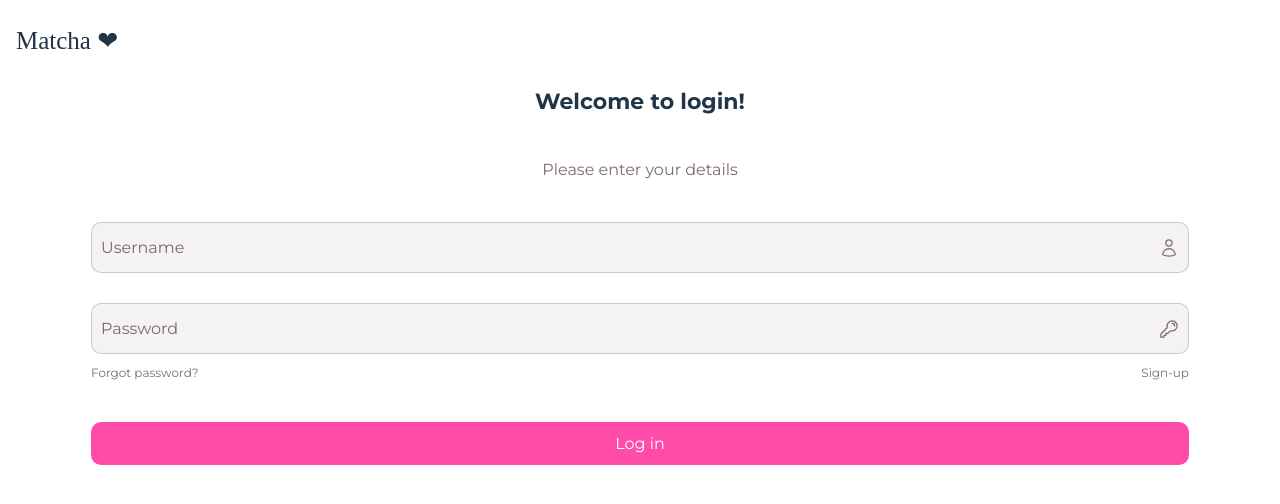
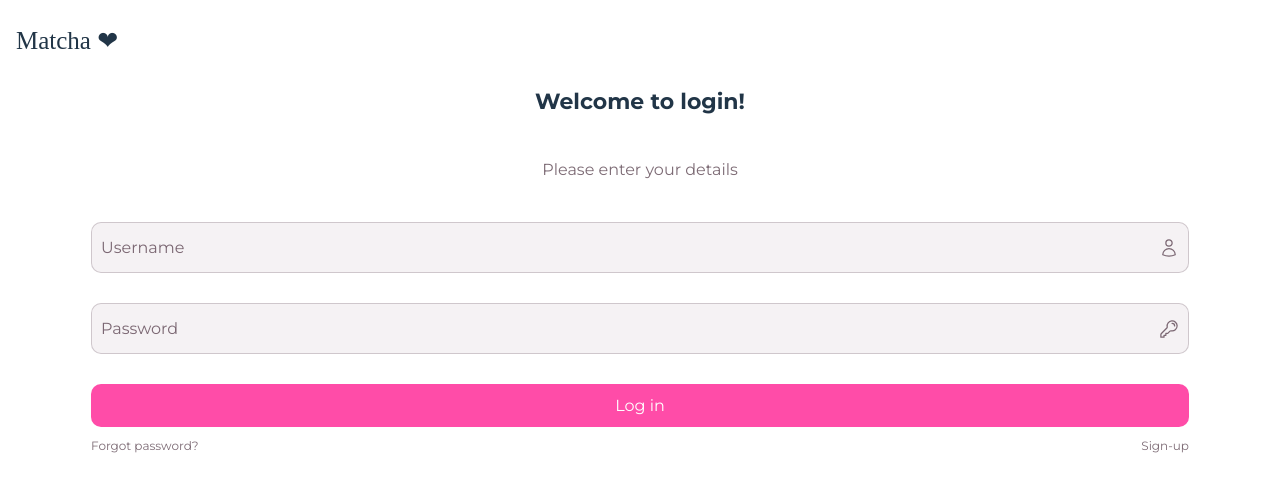
Before and after one commit to Agachet69/matcha, a React (Vite) app in the folder frontend/: page /login in a window 1280 px wide. Shown: the top 504 px of the page. Built offline with nearby package versions, Linux system fonts and the light colour scheme; a web font is replaced by a local one.

Commit message:
Page Login finish

```diff
--- a/frontend/src/pages/Login.jsx
+++ /dev/null
@@ -1,69 +0,0 @@
-import { useState } from "react";
-import { useDispatch, useSelector } from "react-redux";
-import { isAuth, selectAuth } from "../store/slices/authSlice";
-import { useNavigate } from "react-router-dom";
-import "../styles/login.css";
-import { KeyIcon, UserIcon } from "../components/icons/Icons";
-
-const Login = () => {
-    const [username, setUsername] = useState("");
-    const [password, setPassword] = useState("");
-
-    const dispatch = useDispatch();
-    const navigate = useNavigate();
-    const auth = useSelector(selectAuth);
-
-    function tryLog() {
-        console.log(auth);
-        dispatch(isAuth(true));
-        console.log(auth);
-
-        console.log(name);
-        console.log(password);
-        navigate("/profil");
-    }
-
-    return (
-        <div className="loginContainer">
-            <main>
-                <h3> Welcome to login! </h3>
-                <p> Please enter your details </p>
-                <section>
-                    <form>
-                        <div className="loginInput">
-                            <input
-                                type="text"
-                                placeholder=" "
-                                onChange={(e) => setUsername(e.currentTarget.value)}
-                                value={username}
-                            />
-                            <label> Username </label>
-                            <div className="icon">
-                                <UserIcon />
-                            </div>
-                        </div>
-                        <div className="loginInput">
-                            <input
-                                type="password"
-                                placeholder=" "
-                                onChange={(e) => setPassword(e.currentTarget.value)}
-                                value={password}
-                            />
-                            <label> Password</label>
-                            <div className="icon">
-                                <KeyIcon />
-                            </div>
-                        </div>
-                    </form>
-                    <div className="bottomForm">
-                        <p> Forgot password? </p>
-                        <p onClick={() => navigate('/register')}> Sign-up </p>
-                    </div>
-                </section>
-                <button className="loginButton" onClick={tryLog}> Log in </button>
-            </main>
-        </div>
-    );
-};
-
-export default Login;
--- /dev/null
+++ b/frontend/src/pages/Login/Login.jsx
@@ -0,0 +1,90 @@
+import { useState } from "react";
+import { useDispatch, useSelector } from "react-redux";
+import { isAuth, selectAuth, setToken } from "../../store/slices/authSlice";
+import { useNavigate } from "react-router-dom";
+import "../../styles/login.css";
+import { KeyIcon, UserIcon } from "../../components/icons/Icons";
+import { useFormik } from "formik";
+import LoginSchema from "./LoginSchema";
+import axios from "axios"
+
+const Login = () => {
+
+    const dispatch = useDispatch();
+    const navigate = useNavigate();
+    const auth = useSelector(selectAuth);
+
+
+
+    const formik = useFormik({
+        validationSchema: LoginSchema(),
+        initialValues: {
+            username: '',
+            password: '',
+        },
+        onSubmit: (values) => onLogin(values),
+    });
+
+
+    const onLogin = (values) => {
+        axios.post('http://localhost:8000/users/login', values)
+        .then(({ data }) => {
+                dispatch(setToken(data))
+                navigate('/profil')
+            })
+            .catch((error) => {
+                console.log(error.response.data.detail)
+                setOnRegisterErrorMessage(error.response.data.detail)
+            });
+    }
+
+    return (
+        <div className="loginContainer">
+            <main>
+                <h3> Welcome to login! </h3>
+                <p> Please enter your details </p>
+                <section>
+                    <form onSubmit={formik.handleSubmit}>
+                        <div>
+                            <div className="loginInput">
+                                <input
+                                    type="username"
+                                    placeholder=" "
+                                    name="username"
+                                    onChange={formik.handleChange}
+                                />
+                                <label>Username</label>
+                                <div className="icon">
+                                    <UserIcon />
+                                </div>
+                            </div>
+                            {!!formik.errors.username && formik.touched.username && <div className='error'>{formik.errors.username}</div>}
+                        </div>
+                        <div>
+                            <div className="loginInput">
+                                <input
+                                    type="password"
+                                    placeholder=" "
+                                    name="password"
+                                    onChange={formik.handleChange}
+                                />
+                                <label>Password</label>
+                                <div className="icon">
+                                    <KeyIcon />
+                                </div>
+                            </div>
+                            {!!formik.errors.password && formik.touched.password && <div className='error'>{formik.errors.password}</div>}
+                        </div>
+                        <button type="submit" className="loginButton"> Log in </button>
+                    </form>
+                    <div className="bottomForm">
+                        <p> Forgot password? </p>
+                        <p onClick={() => navigate('/register')}> Sign-up </p>
+                    </div>
+                </section>
+            </main>
+        </div>
+    );
+};
+
+export default Login;
--- /dev/null
+++ b/frontend/src/pages/Login/LoginSchema.jsx
@@ -0,0 +1,18 @@
+import { object, string, number, array, lazy, mixed } from "yup";
+
+const LoginSchema = () =>
+	object().shape({
+		username: string()
+			.min(3, "Username must have at least 3 characters.")
+			.max(50, "Username length must be less than 50 long.")
+			.required("Username is required.").test("onlyASCIIAndUnderScore", "The only characters allowed are [aA-zZ] [0-9] and '_'", value => /^[a-zA-Z0-9_]+$/.test(value)),
+		password: string().required("Password is required.")
+			// .min(8, "Password must have at least 8 characters.")
+			// .test("onlyASCIIAndUnderScore", "The only characters allowed are [aA-zZ] [0-9] and !@#$%^&*()_\-+=\{\}\[\]|\\:;'\"<>,.?\/", value => /^[a-zA-Z0-9!@#$%^&*()_\-+=\{\}\[\]|\\:;'"<>,.?\/]+$/.test(value))
+			// .test("atLeastOneMaj", "Password must contain at least one upper character.", value => /[A-Z]/.test(value))
+			// .test("atLeastOneNumber", "Password must contain at least one number.", value => /[0-9]/.test(value))
+			// .test("atLeastOneSpecial", "Password must contain at least one special characters.", value => /[!@#$%^&*()_\-+=\{\}\[\]|\\:;'"<>,.?\/]/.test(value))
+		,
+	})
+
+export default LoginSchema;
--- a/frontend/src/pages/Register/Register.jsx
+++ b/frontend/src/pages/Register/Register.jsx
@@ -193,7 +193,7 @@ const Register = () => {
     </div>
     // <form onSubmit={formik.handleSubmit} className='container'>
     //   <h1>Register</h1>
-    //   <input type="text" name='username' value={formik.values.username} onChange={formik.handleChange} placeholder='Pseudo'/>
+    //   <input type="text" name='username' value={formik.values.username} onChange={formik.handleChange} placeholder='Username'/>
     //   <p>username</p>
     //   <p>mdp</p>
     //   <p>nom</p>
--- a/frontend/src/pages/Register/RegisterSchema.jsx
+++ b/frontend/src/pages/Register/RegisterSchema.jsx
@@ -5,9 +5,9 @@ import SexualityEnum from "../../Enum/SexualityEnum";
 const RegisterSchema = () =>
 	object().shape({
 		username: string()
-			.min(3, "Pseudo must have at least 3 characters.")
-			.max(50, "Pseudo length must be less than 50 long.")
-			.required("Pseudo is required.").test("onlyASCIIAndUnderScore", "The only characters allowed are [aA-zZ] [0-9] and '_'", value => /^[a-zA-Z0-9_]+$/.test(value)),
+			.min(3, "Username must have at least 3 characters.")
+			.max(50, "Username length must be less than 50 long.")
+			.required("Username is required.").test("onlyASCIIAndUnderScore", "The only characters allowed are [aA-zZ] [0-9] and '_'", value => /^[a-zA-Z0-9_]+$/.test(value)),
 		lastName: string()
 			.min(3, "Last Name must have at least 3 characters.")
 			.max(50, "Last Name length must be less than 50 long.")
--- a/frontend/src/utils/Router.jsx
+++ b/frontend/src/utils/Router.jsx
@@ -7,7 +7,7 @@ import Profil from "../pages/Profil";
 import Chat from "../pages/Chat";
 import OtherProfil from "../pages/OtherProfil";
 import { PrivateRoutes } from "./PrivateRoutes";
-import Login from "../pages/Login";
+import Login from "../pages/Login/Login";
 import Register from "../Pages/Register/Register";
 import Header from "../components/Header";
 
```
